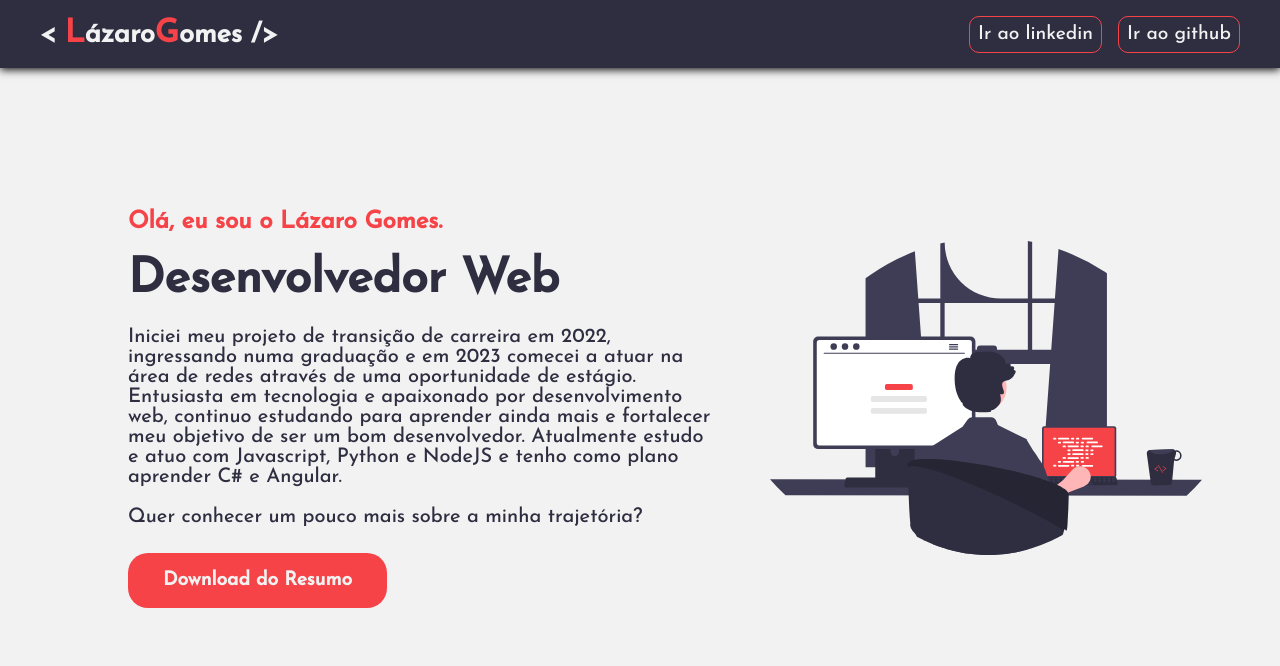
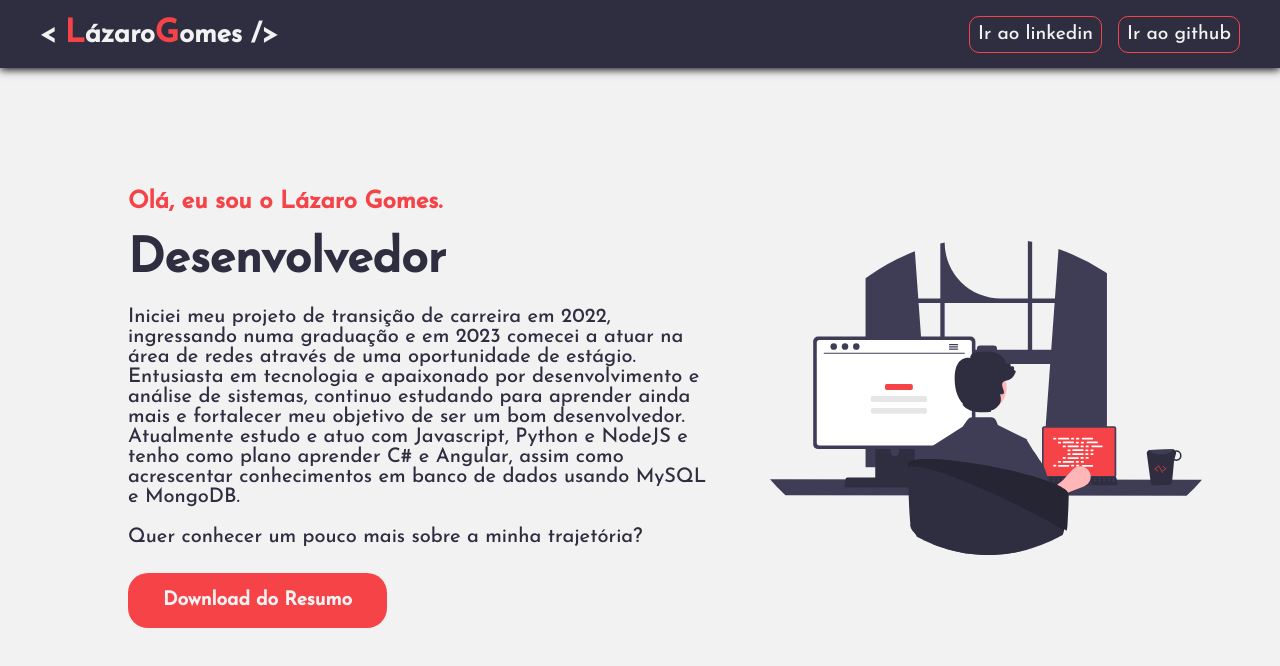
Before and after one commit to lazarogomes99/lazarogomes99.github.io, a plain HTML site: page index.html in a window 1280 px wide. Drawn offline with Linux system fonts and the light colour scheme.

Commit message:
alterações em H1 e <p>, além de modificar documento de download

```diff
--- a/asset/script.js
+++ b/asset/script.js
@@ -1,4 +1,8 @@
 const titulo = document.querySelector('h4')
+const desenvolvedor = document.querySelector('h1')
+
+
+
 
 function digitando(elemento) {
     const textoArray = elemento.innerHTML.split('')
@@ -13,6 +17,7 @@ digitando(titulo);
 
 
 
+
 function downloadArquivo() {
     const link = document.querySelector('a.home-btn')
     const pdfFile = '../document/Resumo-LázaroG.pdf'
@@ -21,8 +26,6 @@ function downloadArquivo() {
     link.href = pdfFile
     link.download = fileName
 }
-
-
 
 
 const burguer = document.querySelector('.burguer')
--- a/index.html
+++ b/index.html
@@ -26,11 +26,11 @@
         <section class="home">
             <div class="home-text">
                 <h4 class="text-h4">Olá, eu sou o Lázaro Gomes.</h4>
-                <h1 class="text-h1">Desenvolvedor Web</h1>
+                <h1 class="text-h1">Desenvolvedor</h1>
                 <p>
                     Iniciei meu projeto de transição de carreira em 2022, ingressando numa graduação e em 2023 comecei a atuar na área de redes através de uma oportunidade de estágio.
-                    Entusiasta em tecnologia e apaixonado por desenvolvimento web, continuo estudando para aprender ainda mais e fortalecer meu objetivo de ser um bom desenvolvedor.
-                    Atualmente estudo e atuo com Javascript, Python e NodeJS e tenho como plano aprender C# e Angular.
+                    Entusiasta em tecnologia e apaixonado por desenvolvimento e análise de sistemas, continuo estudando para aprender ainda mais e fortalecer meu objetivo de ser um bom desenvolvedor.
+                    Atualmente estudo e atuo com Javascript, Python e NodeJS e tenho como plano aprender C# e Angular, assim como acrescentar conhecimentos em banco de dados usando MySQL e MongoDB.
                     <br><br>
                     Quer conhecer um pouco mais sobre a minha trajetória?
                 </p>
```
Also changed, not shown: 1 other file.
